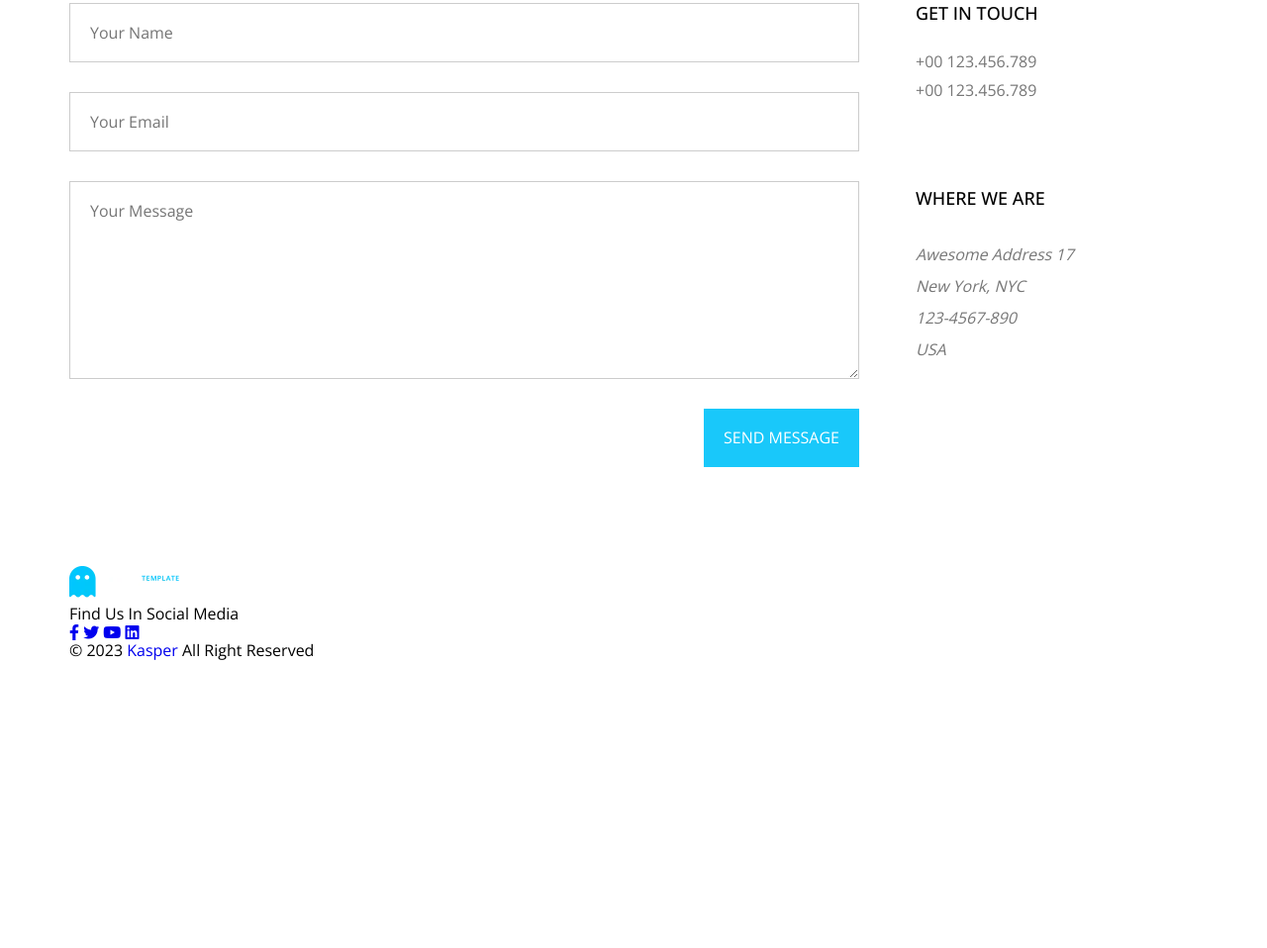
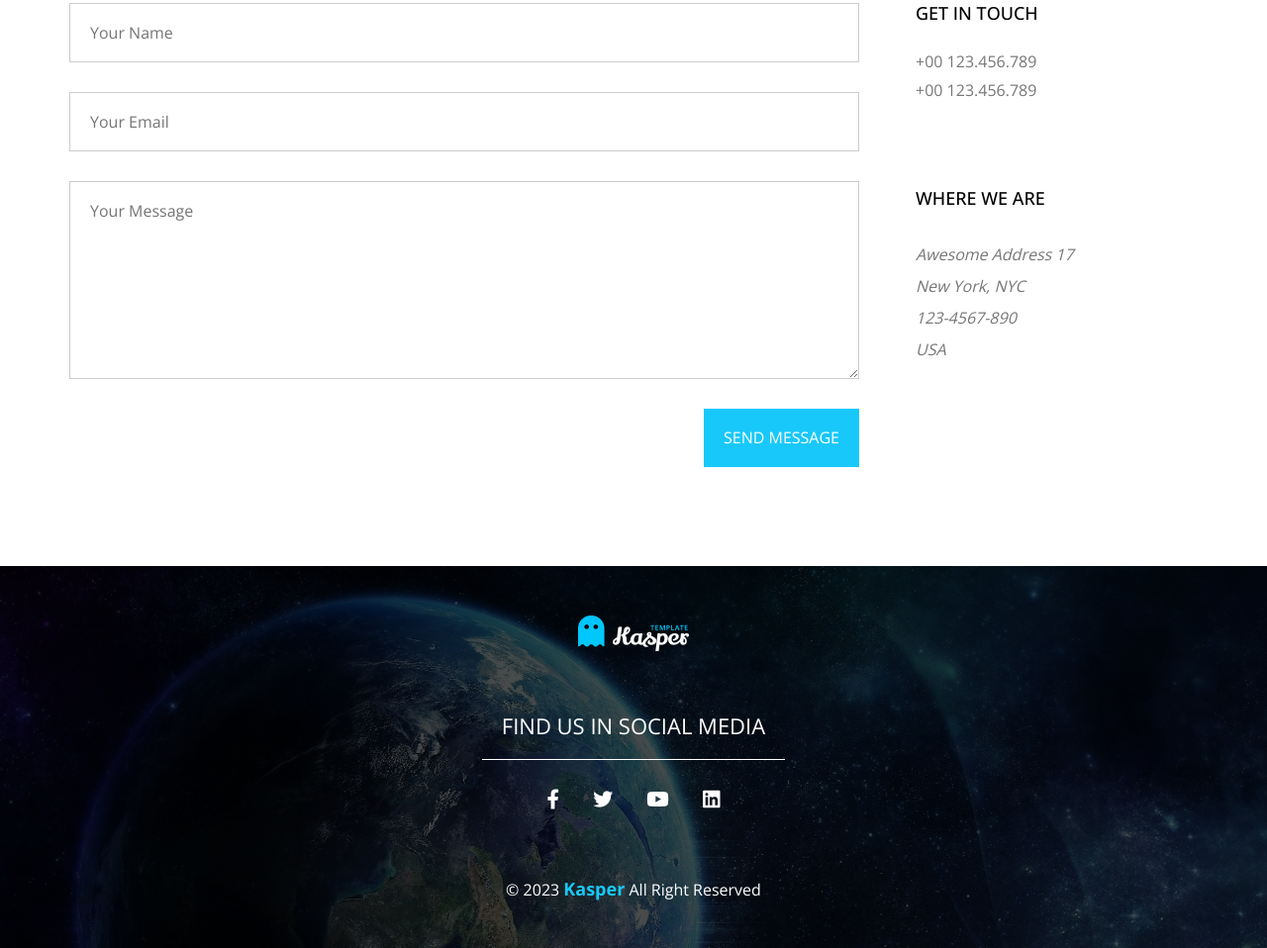
Before and after one commit to Abdalrhman-Almarakeby/Kasper, a plain HTML site: page index.html in a window 1280 px wide. Shown: the part 8185-9143 px from the top of the page at 99% size. Before the commit the page ends 8853 px from the top, so only its background shows below. Drawn offline with nearby package versions, Linux system fonts and the light colour scheme.

Commit message:
Update main.css

```diff
--- a/CSS/main.css
+++ b/CSS/main.css
@@ -1105,7 +1105,7 @@ header nav .form i {
 
 /* End Contact */
 /* Start Footer */
-.footer {
+footer {
   padding-top: calc(var(--section-padding) / 2);
   padding-bottom: calc(var(--section-padding) / 2);
   background-image: url("../Images/subscribe.webp");
@@ -1115,7 +1115,7 @@ header nav .form i {
   text-align: center;
 }
 
-.footer::before {
+footer::before {
   content: "";
   position: absolute;
   left: 0;
@@ -1125,15 +1125,15 @@ header nav .form i {
   background-color: rgb(0 0 0 / 70%);
 }
 
-.footer .container {
+footer .container {
   position: relative;
 }
 
-.footer img {
+footer img {
   margin-bottom: 20px;
 }
 
-.footer p:not(.copyright) {
+footer p:not(.copyright) {
   text-transform: uppercase;
   padding: 20px;
   border-bottom: 1px solid var(--secund-clr);
@@ -1142,29 +1142,29 @@ header nav .form i {
   margin: 20px auto;
 }
 
-.footer .social-icons i {
+footer .social-icons i {
   padding: 10px 15px;
   color: var(--secund-clr);
   transition: var(--main-duration);
   font-size: 20px;
 }
-.footer .social-icons i.facebook:hover {
+footer .social-icons i.facebook:hover {
   color: #1874f3;
 }
-.footer .social-icons i.twitter:hover {
+footer .social-icons i.twitter:hover {
   color: #1da1f2;
 }
-.footer .social-icons i.youtube:hover {
+footer .social-icons i.youtube:hover {
   color: #f00;
 }
-.footer .social-icons i.linkedin:hover {
+footer .social-icons i.linkedin:hover {
   color: #0073b2;
 }
-.footer .copyright {
+footer .copyright {
   margin-top: 60px;
 }
 
-.footer .copyright a {
+footer .copyright a {
   font-size: 18px;
   font-weight: bold;
   color: var(--main-clr);
```
